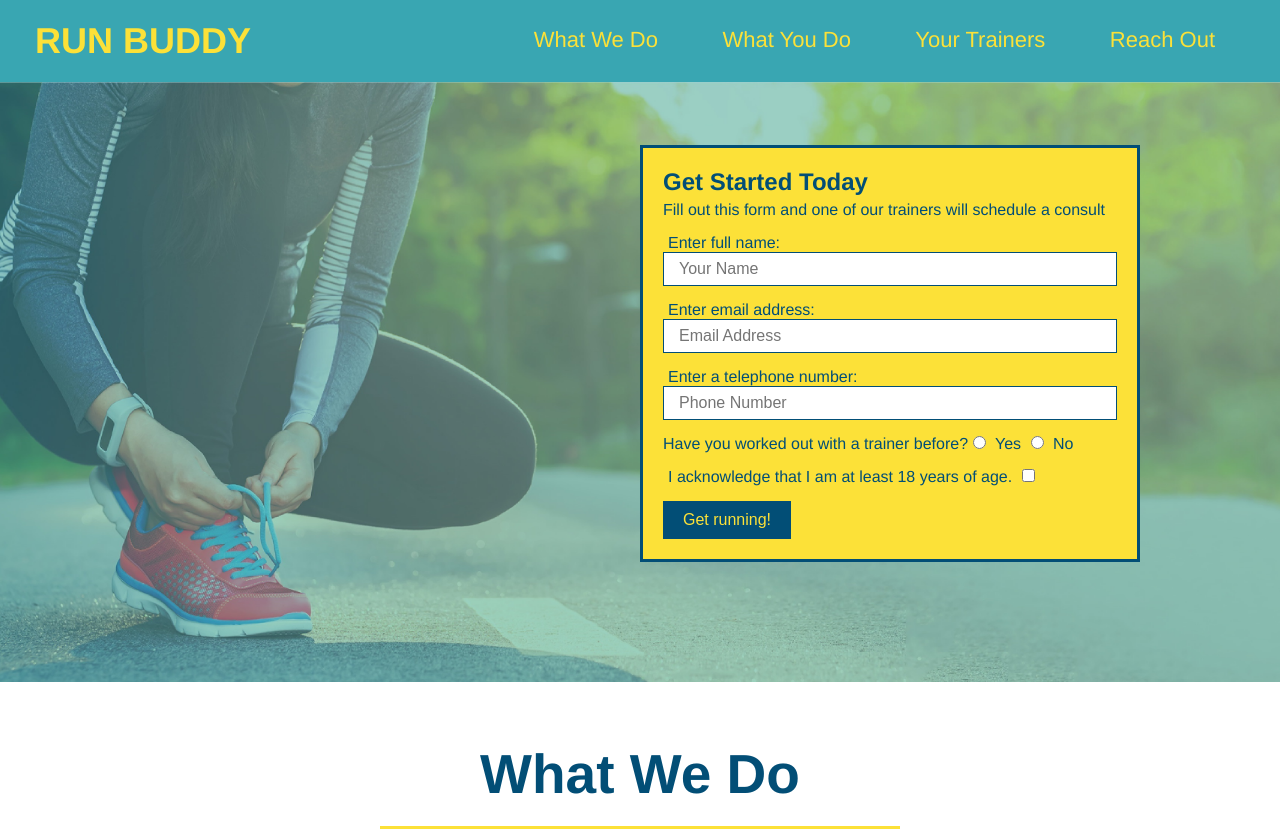
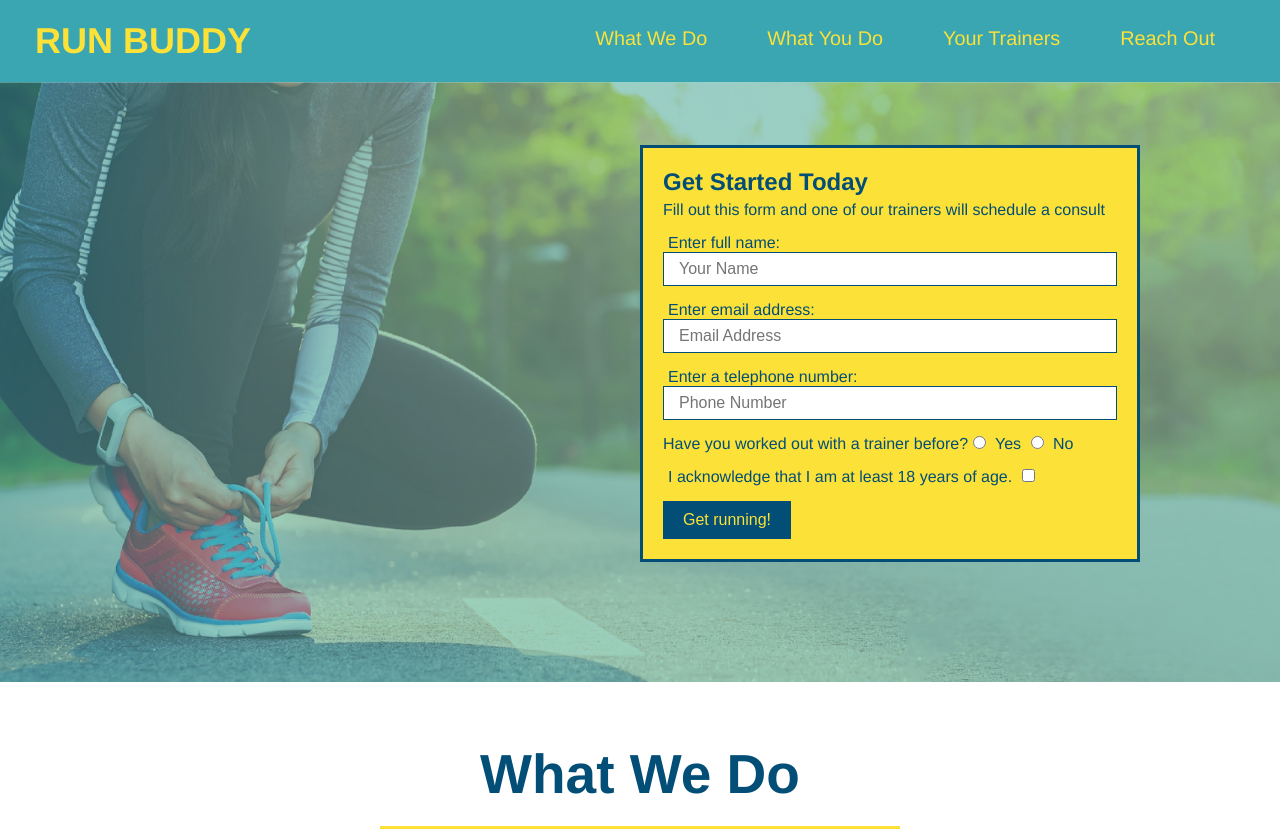
Before and after one commit to BennyGabel/run-buddy, a plain HTML site: page index.html in a window 1280 px wide. Shown: the top 832 px of the page. Drawn offline with Linux system fonts and the light colour scheme.

Commit message:
add flexbox to header

```diff
--- a/assets/css/style.css
+++ b/assets/css/style.css
@@ -39,14 +39,26 @@ header nav {
   margin: 7px 0;
 }
 
+
+/*   When changing to FLEX, will remove previous    header nav ul li
 header nav ul li {
   display: inline;
 }
+*/
 
 header nav ul li a {
   margin: 0 30px;
   font-weight: lighter;
-  font-size: 22px;
+  font-size: 1.55vw;                 /*  22px  */  /*  vw = Viewport Width  -  ViewPort = Actual Browser Windows Size */
+}
+
+
+header nav ul {
+  display: flex;                     /*  FLEX  */
+  flex-wrap: wrap;                   /*  FLEX  */
+  justify-content: space-between;    /*  FLEX  */
+  align-items: center;
+  list-style: none;
 }
 
 footer {
```
